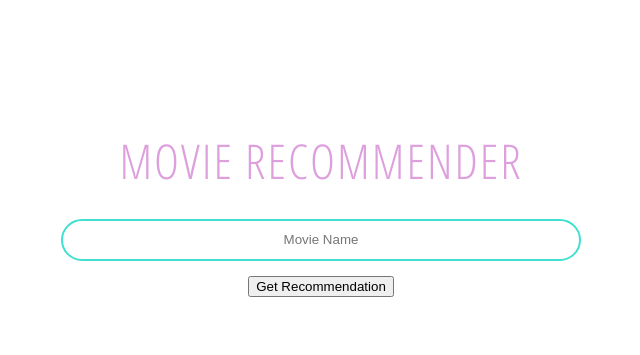
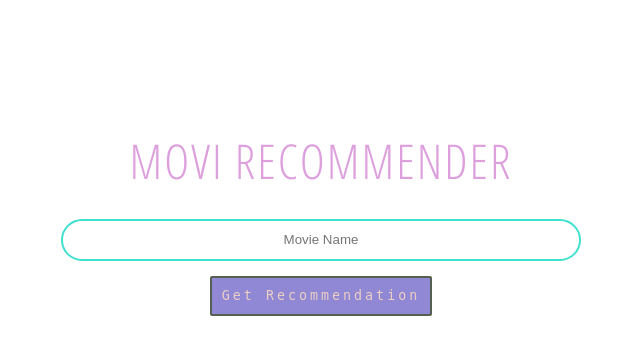
Before and after one commit to ctrl-gaurav/Movie-Recommender, a Flask app: page / in a window 1280 px wide. Shown: the top 355 px of the page, without its empty margins (319-959 px from the left). Run offline with Flask 2, Linux system fonts and the light colour scheme; parts of the project's set-up code (start-up, migrations or seed data) failed here and were passed over.

Commit message:
index and style

```diff
--- a/static/style.css
+++ b/static/style.css
@@ -14,7 +14,7 @@ body {
 .heading a:-webkit-any-link,
 a:any-link {
   text-decoration: none;
-  color: plum ;
+  color: plum;
 }
 
 .movieForm {
@@ -32,6 +32,23 @@ a:any-link {
 
 .movieForm button {
   margin: 1.2% 0 0 0;
+  background-color: #9088d4;
+  color: #ebcfc4;
+  border: 2px solid #556052;
+  border-radius: 2px;
+  padding: 10px 10px;
+  font-family: monospace;
+  letter-spacing: 3px;
+  height: 40px;
+  transition: all 0.18s;
+}
+
+.movieForm button:hover {
+  color: white;
+  /* border: 2px solid black ; */
+  box-shadow: 0 0.5em 0.5em -0.4em darkslateblue;
+  transform: translateY(-0.15em);
+  cursor: pointer;
 }
 
 .movies {
@@ -53,5 +70,7 @@ a:any-link {
 }
 
 .error {
-  font-size: 1.8em;
+  margin: 5% 0 0 0 ;
+  font-size: 2.5em;
+  color:#556052 ;
 }
--- a/templates/index.html
+++ b/templates/index.html
@@ -10,12 +10,12 @@
     <link rel="preconnect" href="https://fonts.gstatic.com" />
     <link href="https://fonts.googleapis.com/css2?family=Open+Sans+Condensed:wght@300&display=swap" rel="stylesheet" />
 
-    <title>Movie Recommender</title>
+    <title>Movi Recommender</title>
 
 </head>
 
 <body>
-    <div class="Heading"><a href="\">MOVIE RECOMMENDER</a></div>
+    <div class="Heading"><a href="\">MOVI RECOMMENDER</a></div>
 
     <form class="movieForm" action="\submit" method="POST">
         <div>
```
